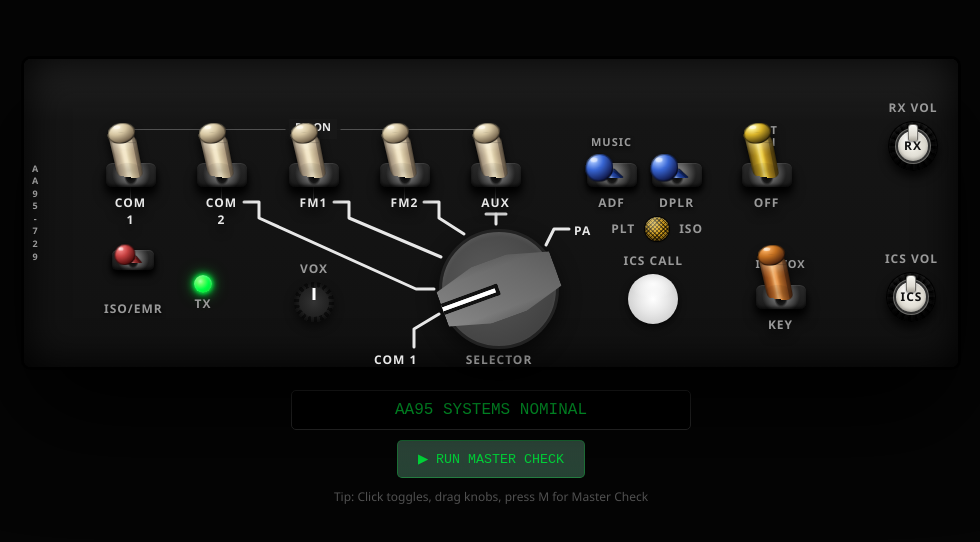
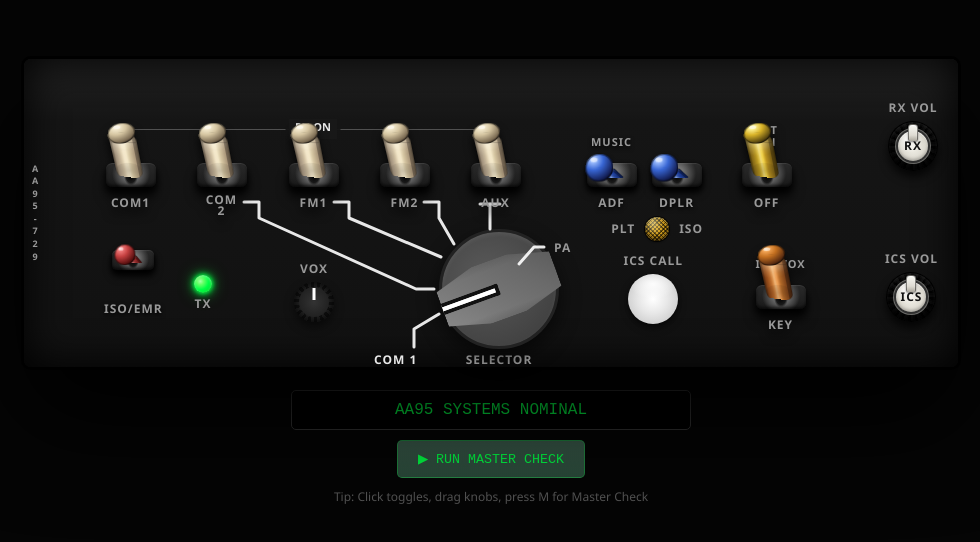
Before and after one commit to Shensley102/Off-Line-App, a website: page aa95/aa95.html in a window 1280 px wide. Shown: the part 120-662 px from the top of the page, without its empty margins (149-1129 px from the left). Drawn offline with Linux system fonts and the light colour scheme.

Commit message:
Update aa95.html

```diff
--- a/aa95/aa95.html
+++ b/aa95/aa95.html
@@ -104,7 +104,7 @@
       left: 79px;
       top: 70px;
       width: 420px;
-      height: 75px;
+      height: 28px;
       z-index: 1;
       pointer-events: none;
     }
@@ -651,14 +651,14 @@
     <polyline class="leader-line" points="310,143 325,143 325,159 417,198" />
 
     <!-- FM 2 line — same stepped proportions as COM2/FM1, aimed toward FM2 selector position -->
-    <polyline class="leader-line" points="400,143 415,143 415,159 440,175" />
+    <polyline class="leader-line" points="400,143 415,143 415,159 430,185" />
 
     <!-- AUX line (drop vertically from T-bar) -->
-    <line class="leader-line" x1="462" y1="155" x2="482" y2="155" />
-    <polyline class="leader-line" points="472,155 472,165" />
+    <line class="leader-line" x1="456" y1="145" x2="476" y2="145" />
+    <polyline class="leader-line" points="466,145 466,170" />
 
     <!-- PA line (~2 o'clock) -->
-    <polyline class="leader-line" points="545,170 530,170 522,186" />
+    <polyline class="leader-line" points="520,188 510,188 495,205" />
 
     <!-- COM 1 line (~7 o'clock) — short angled jog with vertical drop ending above label -->
     <polyline class="leader-line" points="415,255 390,270 390,288" />
@@ -668,33 +668,33 @@
     <span class="label" style="margin:0; color:var(--label-white);">COM 1</span>
   </div>
 
-  <div class="component" style="left:550px; top:163px; pointer-events:none;">
-    <span class="label" style="margin:0; color:rgba(255,255,255,0.9);">PA</span>
+  <div class="component" style="left:530px; top:180px; pointer-events:none;">
+    <span class="label" style="margin:0; color:#999;">PA</span>
   </div>
 
   <div class="component toggle radio-toggle" id="com1" data-active="true" style="left:79px; top:25px;">
     <div class="assembly-toggle radio"><div class="nut"></div></div>
-    <span class="label radio-toggle-label" style="text-align:center; color: rgba(255,255,255,0.9);">COM<br>1</span>
+    <span class="label radio-toggle-label">COM1</span>
   </div>
 
   <div class="component toggle radio-toggle" id="com2" data-active="true" style="left:170px; top:25px;">
     <div class="assembly-toggle radio"><div class="nut"></div></div>
-    <span class="label radio-toggle-label" style="text-align:center; color: rgba(255,255,255,0.9);">COM<br>2</span>
+    <span class="label radio-toggle-label" style="line-height:0.95; text-align:center;">COM<br>2</span>
   </div>
 
   <div class="component toggle radio-toggle" id="fm1" data-active="true" style="left:262px; top:25px;">
     <div class="assembly-toggle radio"><div class="nut"></div></div>
-    <span class="label radio-toggle-label" style="color: rgba(255,255,255,0.9);">FM1</span>
+    <span class="label radio-toggle-label">FM1</span>
   </div>
 
   <div class="component toggle radio-toggle" id="fm2" data-active="true" style="left:353px; top:25px;">
     <div class="assembly-toggle radio"><div class="nut"></div></div>
-    <span class="label radio-toggle-label" style="color: rgba(255,255,255,0.9);">FM2</span>
+    <span class="label radio-toggle-label">FM2</span>
   </div>
 
   <div class="component toggle radio-toggle" id="aux" data-active="true" style="left:444px; top:25px;">
     <div class="assembly-toggle radio"><div class="nut"></div></div>
-    <span class="label radio-toggle-label" style="color: rgba(255,255,255,0.9);">AUX</span>
+    <span class="label radio-toggle-label">AUX</span>
   </div>
 
   <div class="component toggle radio-toggle blue" id="adf" data-active="false" style="left:560px; top:25px;">
```
